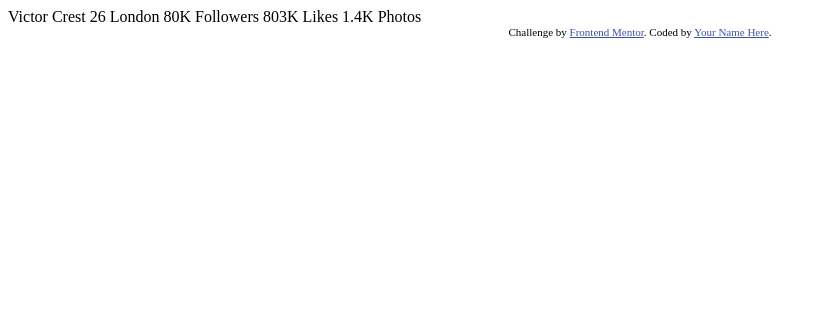
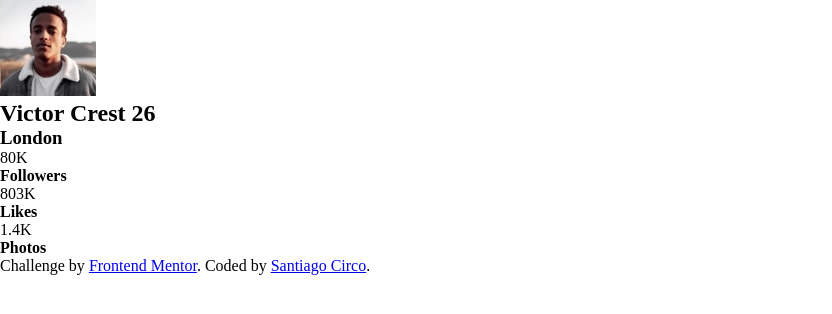
Before and after one commit to SantiagoCirco/Profile-Card-Component, a plain HTML site: page index.html in a window 1280 px wide. Shown: the whole page, without its empty margins (0-832 px from the left). Drawn offline with nearby package versions, Linux system fonts and the light colour scheme; files that its build step writes are made by us from their sources.

Commit message:
html structure

```diff
--- a/index.html
+++ b/index.html
@@ -4,41 +4,45 @@
 <head>
   <meta charset="UTF-8">
   <meta name="viewport" content="width=device-width, initial-scale=1.0">
-  <!-- displays site properly based on user's device -->
-
+  <!-- Fav icon -->
   <link rel="icon" type="image/png" sizes="32x32" href="./images/favicon-32x32.png">
-
+  <!-- Styles -->
+  <link rel="stylesheet" href="styles/css/index.css">
   <title>Frontend Mentor | Profile card component</title>
-
-  <!-- Feel free to remove these styles or customise in your own stylesheet 👍 -->
-  <style>
-    .attribution {
-      font-size: 11px;
-      text-align: center;
-    }
-
-    .attribution a {
-      color: hsl(228, 45%, 44%);
-    }
-  </style>
 </head>
 
 <body>
-  Victor Crest
-  26
-  London
 
-  80K
-  Followers
+  <section class="main">
+    <div class="card">
+      <div class="card__header-background"></div>
+      <div class="card__img-container">
+        <img src="images/image-victor.jpg" alt="profile picture" class="card__img">
+      </div>
 
-  803K
-  Likes
+      <h1 class="card__name">Victor Crest <span class="card__age">26</span></h1>
+      <h3 class="card__location">London</h3>
 
-  1.4K
-  Photos
+      <div class="card__stats">
+        <div class="stats__followers">
+          <p class="stats__amount">80K</p>
+          <h4 class="stats__title">Followers</h4>
+        </div>
+        <div class="stats__likes">
+          <p class="stats__amount">803K</p>
+          <h4 class="stats__title">Likes</h4>
+        </div>
+        <div class="stats__photos">
+          <p class="stats__amount">1.4K</p>
+          <h4 class="stats__title">Photos</h4>
+        </div>
+      </div>
+    </div>
+  </section>
+
   <div class="attribution">
     Challenge by <a href="https://www.frontendmentor.io?ref=challenge" target="_blank">Frontend Mentor</a>.
-    Coded by <a href="#">Your Name Here</a>.
+    Coded by <a href="https://github.com/SantiagoCirco">Santiago Circo</a>.
   </div>
 </body>
 
--- /dev/null
+++ b/styles/scss/index.scss
@@ -0,0 +1,11 @@
+
+
+*,*::after,*::before{
+    padding: 0;
+    margin: 0;
+    box-sizing: border-box;
+}
+
+.main{
+
+}
```
